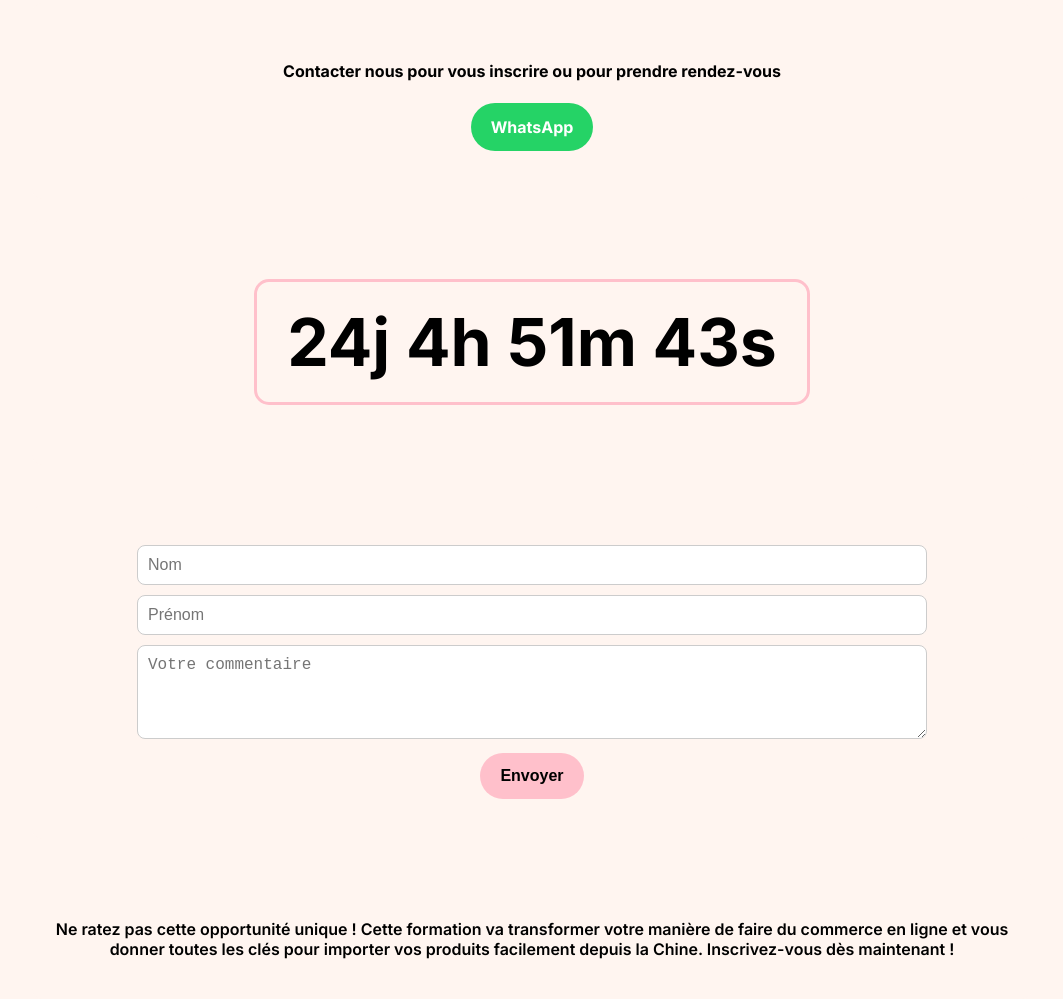
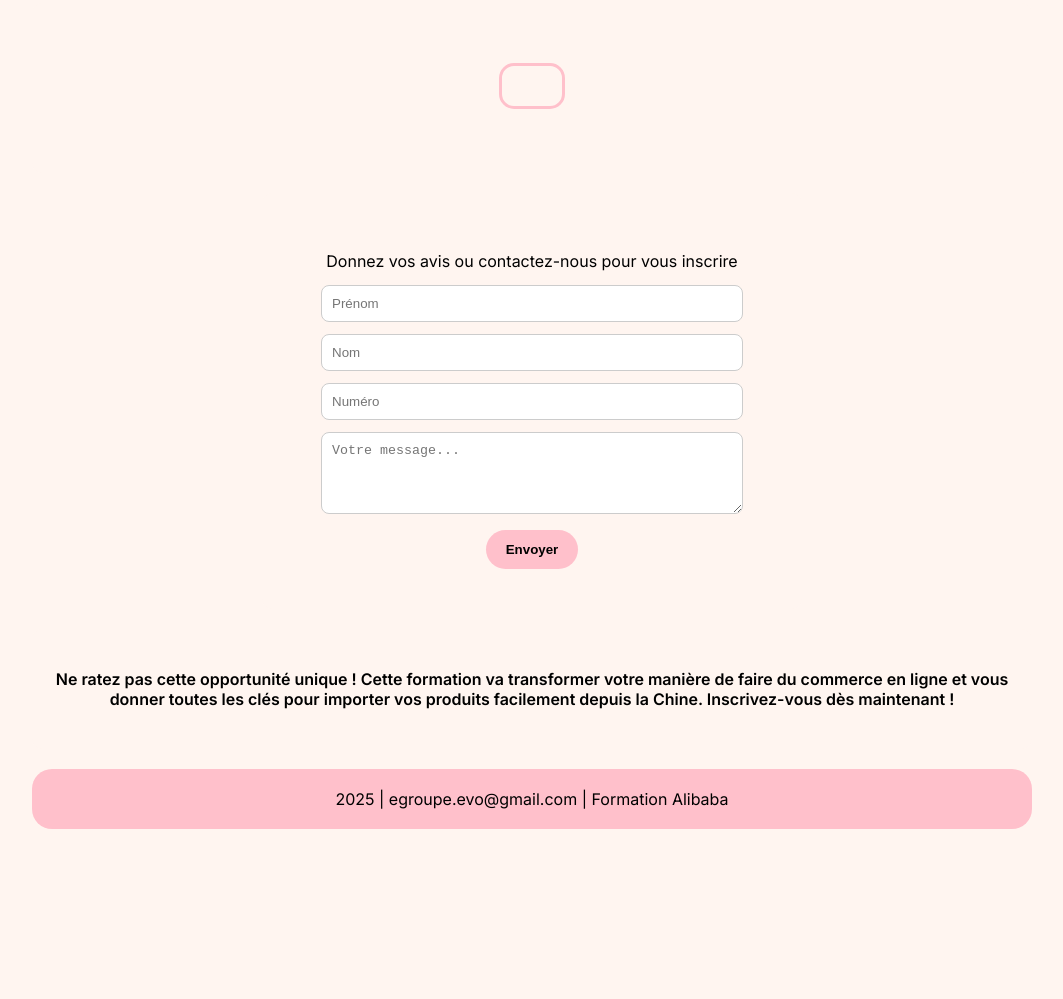
Before and after one commit to formation-alibaba/egroupe-evo, a plain HTML site: page index.html in a window 1280 px wide. Shown: the part 1307-2306 px from the top of the page, without its empty margins (108-1171 px from the left). After the commit the page ends 2136 px from the top, so only its background shows below. Drawn offline with nearby package versions, Linux system fonts and the light colour scheme.

Commit message:
Update index.html

```diff
--- a/index.html
+++ b/index.html
@@ -5,6 +5,10 @@
 <meta name="viewport" content="width=device-width, initial-scale=1.0">
 <title>Formation Alibaba - TCHANHOUN S. A. Cédric</title>
 <link href="https://fonts.googleapis.com/css2?family=Inter:wght@400;600;700&display=swap" rel="stylesheet">
+
+<!-- EmailJS -->
+<script type="text/javascript" src="https://cdn.jsdelivr.net/npm/emailjs-com@3/dist/email.min.js"></script>
+
 <style>
 body {margin:0; font-family:'Inter',sans-serif; color:#000; background:#FFF5F0;}
 .container{max-width:1000px;margin:0 auto;padding:0;}
@@ -56,13 +60,13 @@ li {margin-bottom:8px;}
 .btn {display:inline-block; background:#25D366; color:#fff; font-weight:700; padding:14px 20px; border-radius:25px; margin:8px; text-align:center; cursor:pointer; transition:0.3s;}
 .btn:hover {background:#1da851;}
 
-/* Compte à rebours dynamique */
+/* Minuteur */
 #countdown {
   font-size:66px;
   font-weight:700;
   text-align:center;
   margin:20px auto;
-  color:#000;
+  color:#FFC0CB; /* rose chair */
   border: 3px solid #FFC0CB;
   border-radius:15px;
   padding:20px 30px;
@@ -71,9 +75,10 @@ li {margin-bottom:8px;}
 }
 
 /* Formulaire contact */
-.contact-form {text-align:center; margin:40px 0;}
-.contact-form input, .contact-form textarea {padding:10px; width:80%; margin-bottom:10px; border-radius:8px; border:1px solid #ccc; font-size:16px;}
-.contact-form button {padding:14px 20px; border-radius:25px; background:#FFC0CB; border:none; font-weight:700; cursor:pointer; color:#000; font-size:16px;}
+.contact-form {max-width:500px; margin:0 auto; text-align:center;}
+.contact-form input, .contact-form textarea {width:80%; padding:10px; margin-bottom:12px; border-radius:8px; border:1px solid #ccc;}
+.contact-form button {background:#FFC0CB; color:#000; padding:12px 20px; border-radius:25px; border:none; font-weight:700; cursor:pointer; transition:0.3s;}
+.contact-form button:hover {background:#ff99b3;}
 
 /* Encouragement */
 .encouragement {font-size:16px; margin-top:20px; margin-bottom:20px; text-align:center; color:#000; font-weight:600;}
@@ -88,6 +93,7 @@ footer {background:#FFC0CB; padding:20px; text-align:center; color:#000; border-
 </style>
 </head>
 <body>
+
 <div class="container">
 
   <!-- Bannière verticale scroll -->
@@ -138,28 +144,22 @@ footer {background:#FFC0CB; padding:20px; text-align:center; color:#000; border-
     </div>
   </section>
 
-  <!-- WhatsApp -->
+  <!-- Compte à rebours -->
   <section style="text-align:center;">
-    <p><strong>Contacter nous pour vous inscrire ou pour prendre rendez-vous</strong></p>
-    <a class="btn" href="https://wa.me/22954666515?text=Je%20m'inscris%20pour%20la%20formation,%20comment%20ça%20se%20passe%20?" target="_blank">WhatsApp</a>
-  </section>
-
-  <!-- Compte à rebours dynamique -->
-  <section style="text-align:center; margin-top:20px;">
     <div id="countdown"></div>
   </section>
 
-  <!-- Formulaire contact -->
+  <!-- Formulaire de contact -->
   <section class="contact-form">
-    <form action="https://formspree.io/f/YOUR_FORMSPREE_ID" method="POST">
-      <input type="text" name="nom" placeholder="Nom" required><br>
-      <input type="text" name="prenom" placeholder="Prénom" required><br>
-      <textarea name="commentaire" rows="4" placeholder="Votre commentaire" required></textarea><br>
-      <button type="submit">Envoyer</button>
-    </form>
+    <p>Donnez vos avis ou contactez-nous pour vous inscrire</p>
+    <input type="text" id="firstName" placeholder="Prénom" required>
+    <input type="text" id="lastName" placeholder="Nom" required>
+    <input type="text" id="phone" placeholder="Numéro" required>
+    <textarea id="message" rows="4" placeholder="Votre message..." required></textarea>
+    <button onclick="sendEmail()">Envoyer</button>
   </section>
 
-  <!-- Texte encouragement -->
+  <!-- Encouragement -->
   <section class="encouragement">
     Ne ratez pas cette opportunité unique ! Cette formation va transformer votre manière de faire du commerce en ligne et vous donner toutes les clés pour importer vos produits facilement depuis la Chine. Inscrivez-vous dès maintenant !
   </section>
@@ -175,27 +175,45 @@ footer {background:#FFC0CB; padding:20px; text-align:center; color:#000; border-
 // Compte à rebours dynamique
 const countdownDate = new Date("Nov 21, 2025 19:00:00").getTime();
 const countdown = document.getElementById("countdown");
-
-function updateCountdown() {
+setInterval(() => {
   const now = new Date().getTime();
   const distance = countdownDate - now;
+  const days = Math.floor(distance/(1000*60*60*24));
+  const hours = Math.floor((distance%(1000*60*60*24))/(1000*60*60));
+  const minutes = Math.floor((distance%(1000*60*60))/(1000*60));
+  const seconds = Math.floor((distance%(1000*60))/1000);
+  countdown.innerHTML = ${days}j ${hours}h ${minutes}m ${seconds}s;
+}, 1000);
 
-  if(distance < 0){
-    countdown.innerHTML = "La formation a commencé !";
-    clearInterval(interval);
-    return;
+// EmailJS initialisation
+(function(){
+  emailjs.init("BodSLVHCXonRC8KF8"); // ta public key
+})();
+
+// Envoi du formulaire
+function sendEmail(){
+  const templateParams = {
+    firstName: document.getElementById("firstName").value,
+    lastName: document.getElementById("lastName").value,
+    phone: document.getElementById("phone").value,
+    message: document.getElementById("message").value
+  };
+
+  if(templateParams.firstName && templateParams.lastName && templateParams.phone && templateParams.message){
+    emailjs.send("service_5hc72cy","template_rzbg3i9",templateParams)
+    .then(() => {
+      alert("Votre message a été envoyé !");
+      document.getElementById("firstName").value="";
+      document.getElementById("lastName").value="";
+      document.getElementById("phone").value="";
+      document.getElementById("message").value="";
+    }, (err) => {
+      alert("Erreur lors de l'envoi : " + JSON.stringify(err));
+    });
+  } else {
+    alert("Veuillez remplir tous les champs !");
   }
-
-  const days = Math.floor(distance / (1000*60*60*24));
-  const hours = Math.floor((distance % (1000*60*60*24)) / (1000*60*60));
-  const minutes = Math.floor((distance % (1000*60*60)) / (1000*60));
-  const seconds = Math.floor((distance % (1000*60)) / 1000);
-
-  countdown.innerHTML = days + "j " + hours + "h " + minutes + "m " + seconds + "s";
 }
-
-updateCountdown();
-const interval = setInterval(updateCountdown, 1000);
 </script>
 </body>
 </html>
```
